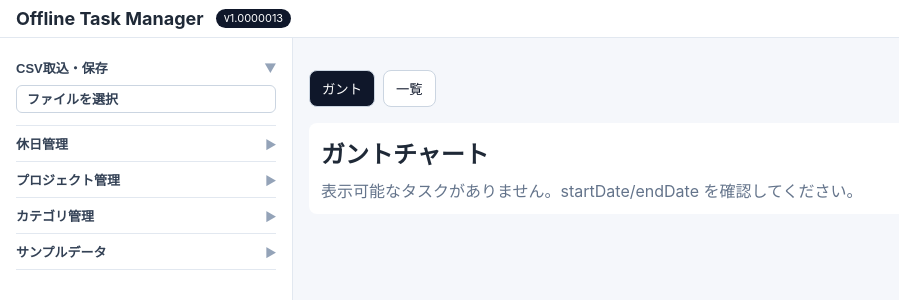
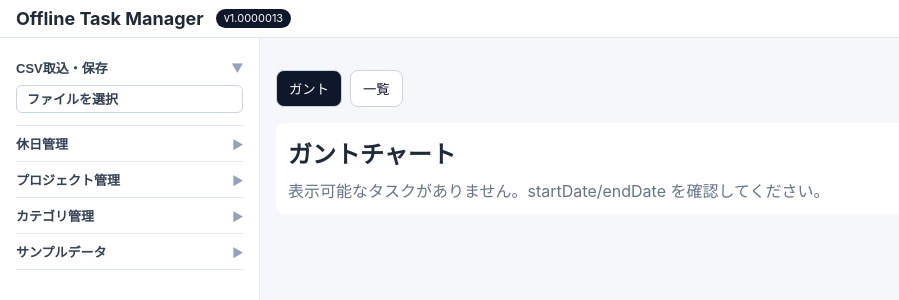
Before and after one commit to 7cancer/taskManage, a React (Vite) app: page / in a window 1280 px wide. Shown: the top 300 px of the page, without its empty margins (0-899 px from the left). Built offline with nearby package versions, Linux system fonts and the light colour scheme.

Commit message:
Add draggable sidebar width resizer

```diff
--- a/src/shared/ui/Sidebar.tsx
+++ b/src/shared/ui/Sidebar.tsx
@@ -1,4 +1,4 @@
-import { CSSProperties, PropsWithChildren, ReactNode, useState } from 'react';
+import { CSSProperties, PointerEvent as ReactPointerEvent, PropsWithChildren, ReactNode, useCallback, useEffect, useRef, useState } from 'react';
 
 interface SidebarSectionProps {
   title: string;
@@ -47,8 +47,6 @@ export function SidebarSection({ title, defaultOpen = false, children }: Sidebar
 }
 
 const SIDEBAR_STYLE: CSSProperties = {
-  width: 260,
-  minWidth: 260,
   background: '#fff',
   borderRight: '1px solid #e2e8f0',
   padding: '12px 16px',
@@ -56,12 +54,81 @@ const SIDEBAR_STYLE: CSSProperties = {
   display: 'flex',
   flexDirection: 'column',
   gap: 0,
+  height: '100%',
+  boxSizing: 'border-box',
 };
 
+const SIDEBAR_CONTAINER_STYLE: CSSProperties = {
+  position: 'relative',
+  height: '100%',
+  flexShrink: 0,
+};
+
+const SIDEBAR_RESIZER_STYLE: CSSProperties = {
+  position: 'absolute',
+  top: 0,
+  right: -3,
+  width: 6,
+  height: '100%',
+  cursor: 'col-resize',
+  background: 'transparent',
+  border: 'none',
+  padding: 0,
+  zIndex: 10,
+};
+
+const SIDEBAR_MIN_WIDTH = 220;
+const SIDEBAR_MAX_WIDTH = 520;
+const SIDEBAR_DEFAULT_WIDTH = 260;
+
 export function Sidebar({ children }: PropsWithChildren) {
+  const [width, setWidth] = useState(SIDEBAR_DEFAULT_WIDTH);
+  const dragStateRef = useRef<{ startX: number; startWidth: number } | null>(null);
+
+  const handlePointerMove = useCallback((event: PointerEvent) => {
+    const state = dragStateRef.current;
+    if (!state) {
+      return;
+    }
+
+    const nextWidth = state.startWidth + (event.clientX - state.startX);
+    const clampedWidth = Math.min(SIDEBAR_MAX_WIDTH, Math.max(SIDEBAR_MIN_WIDTH, nextWidth));
+    setWidth(clampedWidth);
+  }, []);
+
+  const stopDragging = useCallback(() => {
+    dragStateRef.current = null;
+  }, []);
+
+  useEffect(() => {
+    window.addEventListener('pointermove', handlePointerMove);
+    window.addEventListener('pointerup', stopDragging);
+
+    return () => {
+      window.removeEventListener('pointermove', handlePointerMove);
+      window.removeEventListener('pointerup', stopDragging);
+    };
+  }, [handlePointerMove, stopDragging]);
+
+  const startDragging = useCallback((event: ReactPointerEvent<HTMLButtonElement>) => {
+    event.preventDefault();
+    dragStateRef.current = {
+      startX: event.clientX,
+      startWidth: width,
+    };
+  }, [width]);
+
   return (
-    <aside style={SIDEBAR_STYLE}>
-      {children}
-    </aside>
+    <div style={{ ...SIDEBAR_CONTAINER_STYLE, width, minWidth: width, maxWidth: width }}>
+      <aside style={SIDEBAR_STYLE}>
+        {children}
+      </aside>
+      <button
+        type="button"
+        aria-label="サイドバー幅を変更"
+        onPointerDown={startDragging}
+        style={SIDEBAR_RESIZER_STYLE}
+      />
+    </div>
   );
 }
```
